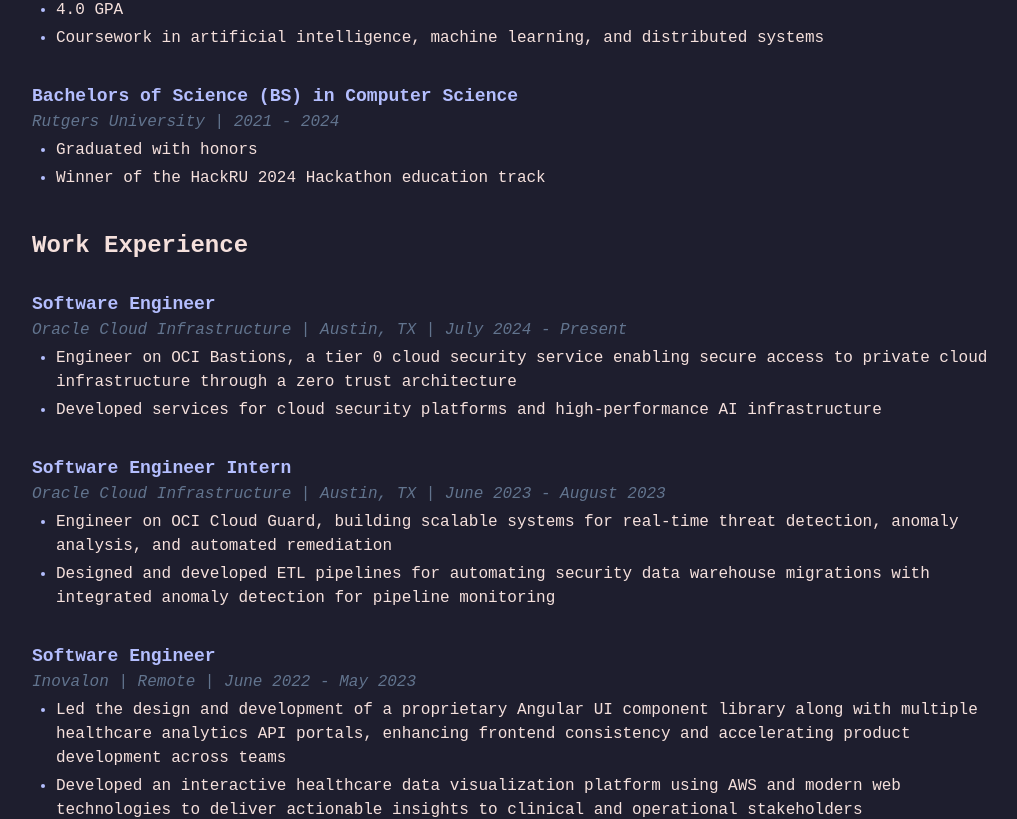
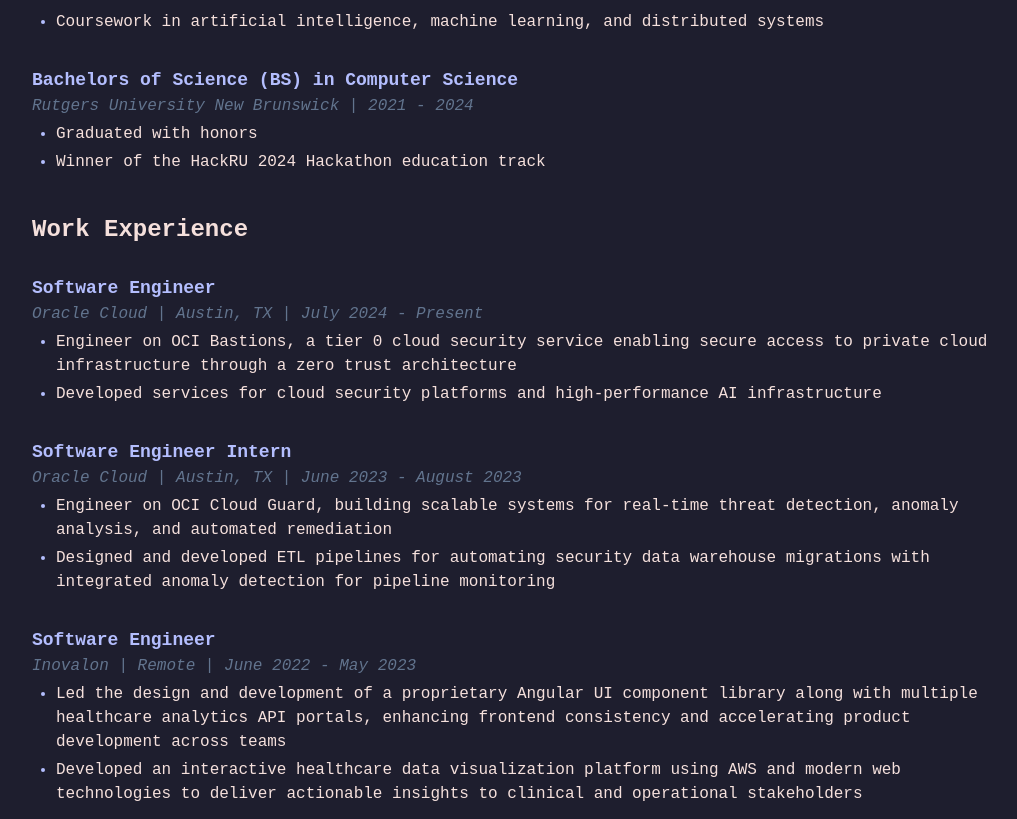
Before and after one commit to DylanPina/dsp.dev, a Next.js app: page / in a window 1280 px wide. Shown: the part 1166-1985 px from the top of the page, without its empty margins (128-1145 px from the left). Built offline with nearby package versions, Linux system fonts and the light colour scheme; no server answers.

Commit message:
Fixed experience group on small devices

```diff
--- a/components/ExperienceGroup.tsx
+++ b/components/ExperienceGroup.tsx
@@ -6,8 +6,9 @@
   edu: {
     id: number;
     title: string;
-    subTitle: string;
-    list: string[];
+    place: string;
+    time: string;
+    bullets: string[];
   };
 };
 
@@ -59,14 +60,15 @@
           {edu.title}
         </h3>
       </div>
-      <div className="overflow-hidden">
-        <span className={`edu-info text-slate-500 italic`}>{edu.subTitle}</span>
+      <div className="max-sm:flex flex-col overflow-hidden edu-info text-slate-500 italic">
+        <span>{edu.place}</span> <span className="max-sm:hidden">{` | `}</span>
+        <span>{edu.time}</span>
       </div>
       <ul
         role="list"
         className=" marker:text-lavender list-disc pl-6 space-y-1 mt-1"
       >
-        {edu.list.map((li) => (
+        {edu.bullets.map((li) => (
           <li key={li} className={`edu-list`}>
             {li}
           </li>
--- a/sections/AboutSection.tsx
+++ b/sections/AboutSection.tsx
@@ -89,7 +89,7 @@
         <h2 className="section-heading text-3xl md:text-4xl text-center font-bold">
           About
         </h2>
-        <div className="flex flex-col gap-8 align-center">
+        <div className="flex flex-col gap-4 align-center">
           <p className="col-start-1 col-end-3 row-start-4 row-end-6 lg:lg:row-start-1 lg:row-end-2 lg:col-start-3 lg:col-end-6 lg:ml-8 lg:mt-auto about-intro sm:text-center">
             {`Software engineer at Oracle Cloud based in Austin, TX.
             Currently persuing a Master's in Computer Science with a focus in
@@ -134,8 +134,9 @@
   {
     id: 1,
     title: "Master of Science (MS) in Computer Science",
-    subTitle: "University of Texas at Austin | 2024 - 2026",
-    list: [
+    place: "University of Texas at Austin",
+    time: "2024 - 2026",
+    bullets: [
       "4.0 GPA",
       "Coursework in artificial intelligence, machine learning, and distributed systems",
     ],
@@ -143,8 +144,9 @@
   {
     id: 2,
     title: "Bachelors of Science (BS) in Computer Science",
-    subTitle: "Rutgers University | 2021 - 2024",
-    list: [
+    place: "Rutgers University New Brunswick",
+    time: "2021 - 2024",
+    bullets: [
       "Graduated with honors",
       "Winner of the HackRU 2024 Hackathon education track",
     ],
@@ -155,8 +157,9 @@
   {
     id: 1,
     title: "Software Engineer",
-    subTitle: "Oracle Cloud Infrastructure | Austin, TX | July 2024 - Present",
-    list: [
+    place: "Oracle Cloud | Austin, TX",
+    time: "July 2024 - Present",
+    bullets: [
       "Engineer on OCI Bastions, a tier 0 cloud security service enabling secure access to private cloud infrastructure through a zero trust architecture",
       "Developed services for cloud security platforms and high-performance AI infrastructure",
     ],
@@ -164,9 +167,9 @@
   {
     id: 2,
     title: "Software Engineer Intern",
-    subTitle:
-      "Oracle Cloud Infrastructure | Austin, TX | June 2023 - August 2023",
-    list: [
+    place: "Oracle Cloud | Austin, TX",
+    time: "June 2023 - August 2023",
+    bullets: [
       "Engineer on OCI Cloud Guard, building scalable systems for real-time threat detection, anomaly analysis, and automated remediation",
       "Designed and developed ETL pipelines for automating security data warehouse migrations with integrated anomaly detection for pipeline monitoring",
     ],
@@ -174,8 +177,9 @@
   {
     id: 3,
     title: "Software Engineer",
-    subTitle: "Inovalon | Remote | June 2022 - May 2023",
-    list: [
+    place: "Inovalon | Remote",
+    time: "June 2022 - May 2023",
+    bullets: [
       "Led the design and development of a proprietary Angular UI component library along with multiple healthcare analytics API portals, enhancing frontend consistency and accelerating product development across teams",
       "Developed an interactive healthcare data visualization platform using AWS and modern web technologies to deliver actionable insights to clinical and operational stakeholders",
     ],
--- a/sections/ContactSection.tsx
+++ b/sections/ContactSection.tsx
@@ -1,21 +1,15 @@
-import { useEffect, useRef } from "react";
-
-import { useSection } from "context/section";
-import useScrollActive from "hooks/useScrollActive";
-
 const ContactSection: React.FC = () => {
   return (
     <div>
       <section
         id="contact"
-        className="flex scroll-mt-[64px] flex-col bg-secondary-black px-4 section mx-auto py-12"
+        className="flex flex-col gap-8 scroll-mt-[64px] bg-secondary-black px-4 section mx-auto py-12"
       >
         <div className="text-center max-w-5xl mx-auto">
           <h2 className="section-heading text-3xl md:text-4xl text-center font-bold">
             Contact
           </h2>
         </div>
-        <div className="mt-8">
         <p className="mx-auto max-w-2xl lg:leading-loose text-center">
           If you have opportunities or want to collaborate, feel free to reach
           out through email at{" "}
@@ -41,7 +35,6 @@
           </a>
           .
         </p>
-        </div>
       </section>
     </div>
   );
--- a/sections/FooterSection.tsx
+++ b/sections/FooterSection.tsx
@@ -5,7 +5,7 @@
   return (
     <footer className="flex flex-col gap-6 bg-secondary-black justify-center pb-[90px] md:pb-4 text-center mt-auto">
       <SocialLinks />
-      <div className="text-primary-white text-xs md:text-sm">
+      <div className="text-primary-white text-sm md:text-base">
         Developed in{" "}
         <a
           className="underline text-lavender hover:font-bold cursor-pointer"
--- a/sections/ProjectSection.tsx
+++ b/sections/ProjectSection.tsx
@@ -24,7 +24,7 @@
           <ProjectCard key={project.title} index={index} project={project} />
         ))}
       </div>
-      <div className="others text-center md:mb-8">
+      <div className="others text-center md:mb-4">
         Checkout some of my other projects on{" "}
         <a
           href="https://github.com/DylanPina"
```
Lines whose indentation alone changed are shown as unchanged.
